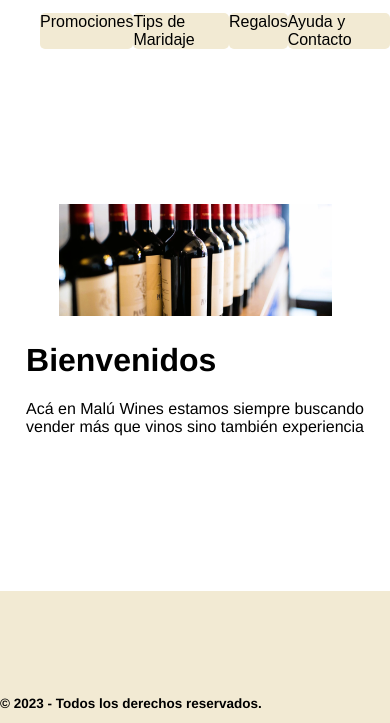
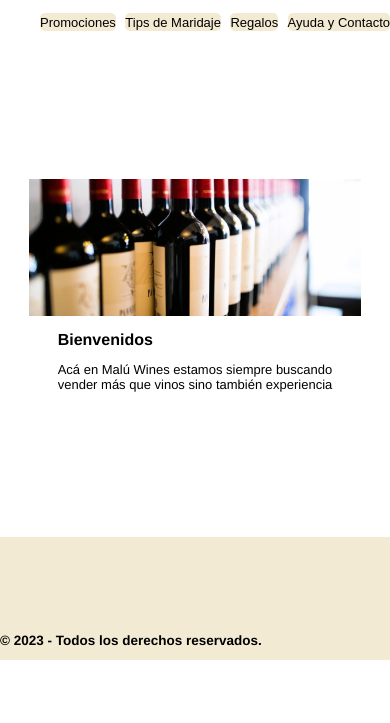
Before and after one commit to LuizaRMunoz/PF-Luiza-Rangel-Gama-Mu-oz-de-Satana, a website: page index.html in a window 390 px wide. Shown: the part 198-921 px from the top of the page. After the commit the page ends 858 px from the top, so only its background shows below. Drawn offline with Linux system fonts and the light colour scheme.

Commit message:
terminé de pasar el index css para scss junto con el media queries

```diff
--- a/scss/_header.scss
+++ b/scss/_header.scss
@@ -23,6 +23,9 @@
                 text-decoration: none;
                 color: black;
                 font-family: map-get($map: $fuente, $key:"principal" );
+                @include mq {
+                    font-size: small;
+                }
             }
         }
     }
--- a/scss/_main.scss
+++ b/scss/_main.scss
@@ -4,8 +4,25 @@
     #contenedor {
         width: 70%;
         margin: 0 auto;
+        @include mq (768px) {
+            width: 80%;
+        }
+        @include mq {
+            width: 85%;
+        }
     }
     .contenido {
         font-family: map-get($map: $fuente, $key: "main" );
     }
+    div {
+        h1 {
+            @include mq {font-size: medium;}
+        }
+        p {
+            @include mq {font-size: small;}
+        }
+    }
+
+
+
 }
--- a/scss/_mixin.scss
+++ b/scss/_mixin.scss
@@ -21,3 +21,9 @@
     background-color: map-get($map: $color, $key: "beige" );
     border-radius: 5px;
 }
+
+@mixin mq ($medida : 468px) {
+    @media screen and (max-width: $medida) {
+      @content;
+    }
+}
```
Also changed, not shown: css/estilo.css, 1 other file.
